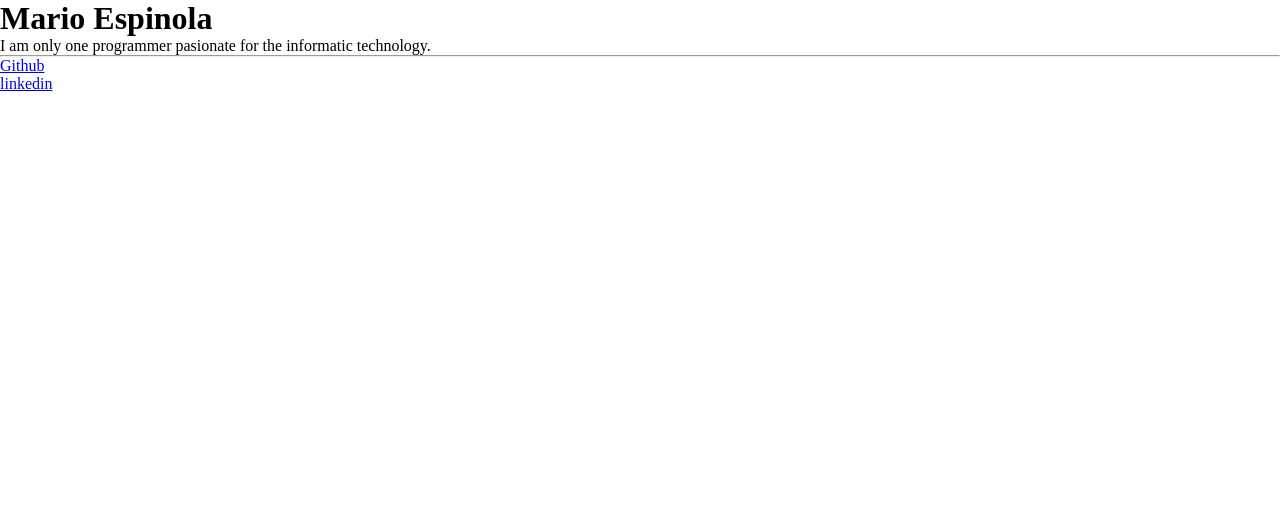
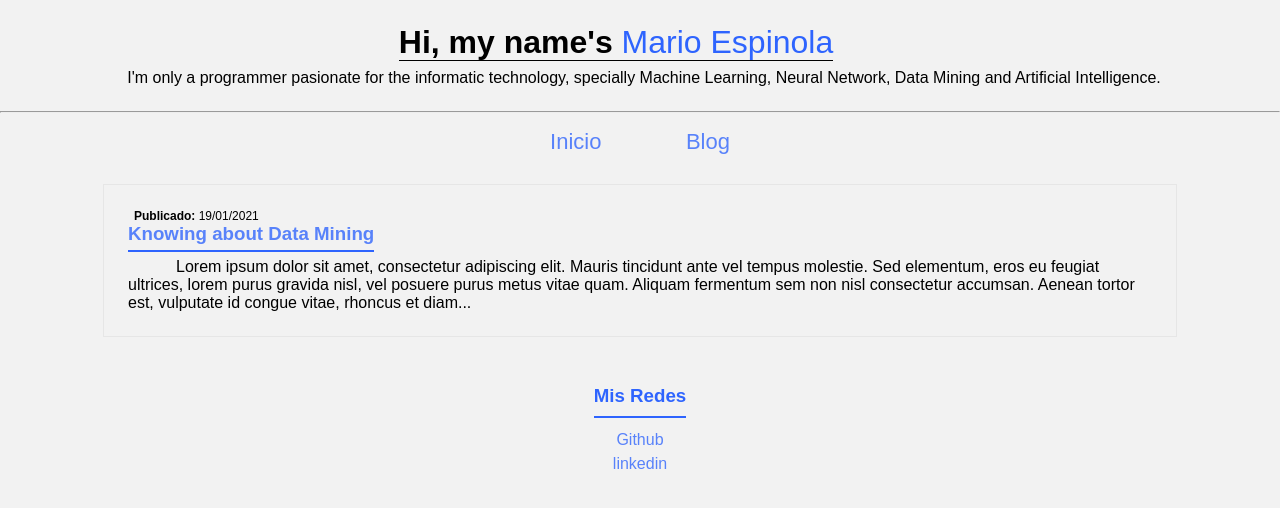
Before and after one commit to Jesus390/my-page, a PHP site: page / in a window 1280 px wide. Shown: the top 508 px of the page. Run offline with PHP 8.4, Linux system fonts and the light colour scheme.

Commit message:
add text in index.html for using like template and it css style

```diff
--- a/css/index.css
+++ b/css/index.css
@@ -1 +1,116 @@
 * {margin: 0; padding: 0;}
+
+html {
+    display: block;
+    background: #F2F2F2;
+    font-family: Arial, Helvetica, sans-serif;
+}
+
+h1 {font-size: 2em; font-weight: bolder;}
+h2 {font-size: 1.5em; font-weight: bolder;}
+h3 {font-size: 1.17em; font-weight: bolder;}
+h4 {font-size: 1em; font-weight: bolder;}
+h5 {font-size: .83em; font-weight: bolder;}
+h6 {font-size: .67em; font-weight: bolder;}
+
+a {
+    text-decoration: none;
+    color: #5882FA;
+}
+
+a:hover {
+    color: #013ADF;
+    transition: color 2s;
+}
+
+/*
+classes
+*/
+
+.container {
+    width:90%;
+    padding-top: 1.5em;
+    padding-bottom: 1.5em;
+    padding-left: 2.5em;
+}
+
+.container h1 {
+    color: #2E64FE;
+    font-weight: lighter;
+    display: inline;
+    margin-bottom: .1em;
+    border-bottom: 1px solid #000;
+}
+
+.container h1 span {
+    color: #000;
+    font-weight: 600;
+}
+
+.container p {
+    margin-left: 3.5em;
+    margin-top: .5em;
+}
+
+.me {
+    text-align: center;
+}
+
+.menu {
+    width: 100%;
+    text-align: center;
+}
+
+.menu ul li {
+    display: inline-block;
+    padding: 1em 2.5em .3em;
+}
+
+.menu ul li a {
+    font-size: 22px;
+}
+
+.network {
+    width: 100%;
+    text-align: center;
+    padding-top: 1.5em;
+}
+.network h3 {
+    display: inline-block;
+    margin-bottom: .5em;
+    padding-bottom: .5em;
+    color:#2E64FE;
+    border-bottom: 2px solid #2E64FE;
+}
+
+.network ul li {
+    padding: .2em;
+}
+
+.info-blog {
+    border: 1px solid #E6E6E6;
+    width: 80%;
+    margin: 1.5em auto;
+    padding: 1.5em;
+}
+
+.info-blog h3 {
+    border-bottom: 2px solid #2E64FE;
+    display: inline-block;
+    padding-bottom: .3em;
+    margin-bottom: .3em;
+}
+
+.info-blog p.date {
+    padding-left: .5em;
+    font-size: 12px;
+}
+
+.info-blog p.date span {
+    font-weight: bold;
+}
+
+.info-blog p.text {
+    text-indent: 3em;
+    font-size: 16px;
+}
--- a/index.html
+++ b/index.html
@@ -8,14 +8,37 @@
     <link rel="stylesheet" href="css/index.css">
 </head>
 <body>
-    <h1>Mario Espinola</h1>
+    <section class="container me">
+        <h1><span>Hi, my name's</span> Mario Espinola</h1>
         <p>
-        I am only one programmer pasionate for the informatic technology.
+            I'm only a programmer pasionate for the informatic technology, specially Machine Learning, Neural Network, Data Mining and Artificial Intelligence.
         </p>
+    </section>
     <hr>
+    <section class="menu">
+        <ul>
+            <li><a href="/">Inicio</a></li>
+            <li><a href="/blog">Blog</a></li>
+        </ul>
+    </section>
+    <section class="info-blog">
+        <p class="date"> <span>Publicado: </span> 19/01/2021</p>
+        <h3><a href="/blog/knowing-about-data-mining">Knowing about Data Mining</a></h3>
+        <p class="text">
+            Lorem ipsum dolor sit amet, consectetur adipiscing elit. Mauris
+            tincidunt ante vel tempus molestie. Sed elementum, eros eu
+            feugiat ultrices, lorem purus gravida nisl, vel posuere purus
+            metus vitae quam. Aliquam fermentum sem non nisl consectetur
+            accumsan. Aenean tortor est, vulputate id congue vitae, rhoncus
+            et diam...
+        </p>
+    </section>
+    <section class="network">
+        <h3>Mis Redes</h3>
         <ul>
             <li><a href="https://github.com/Jesus390" target="_blank" title="Go my github">Github</a></li>
             <li><a href="https://www.linkedin.com/in/marioespinola/" target="_blank" title="Go my Linkedin">linkedin</a></li>
         </ul>
+    </section>
 </body>
 </html>
```
Lines whose indentation alone changed are shown as unchanged.
